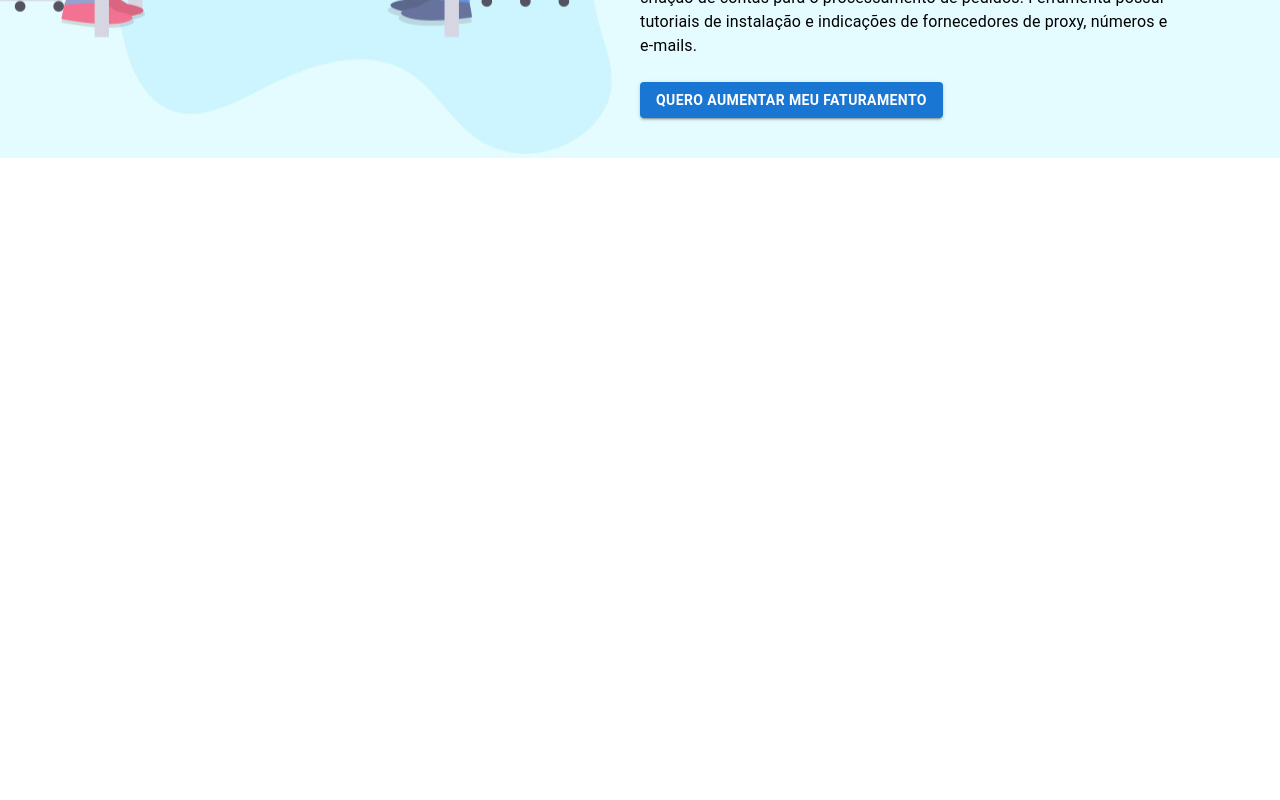
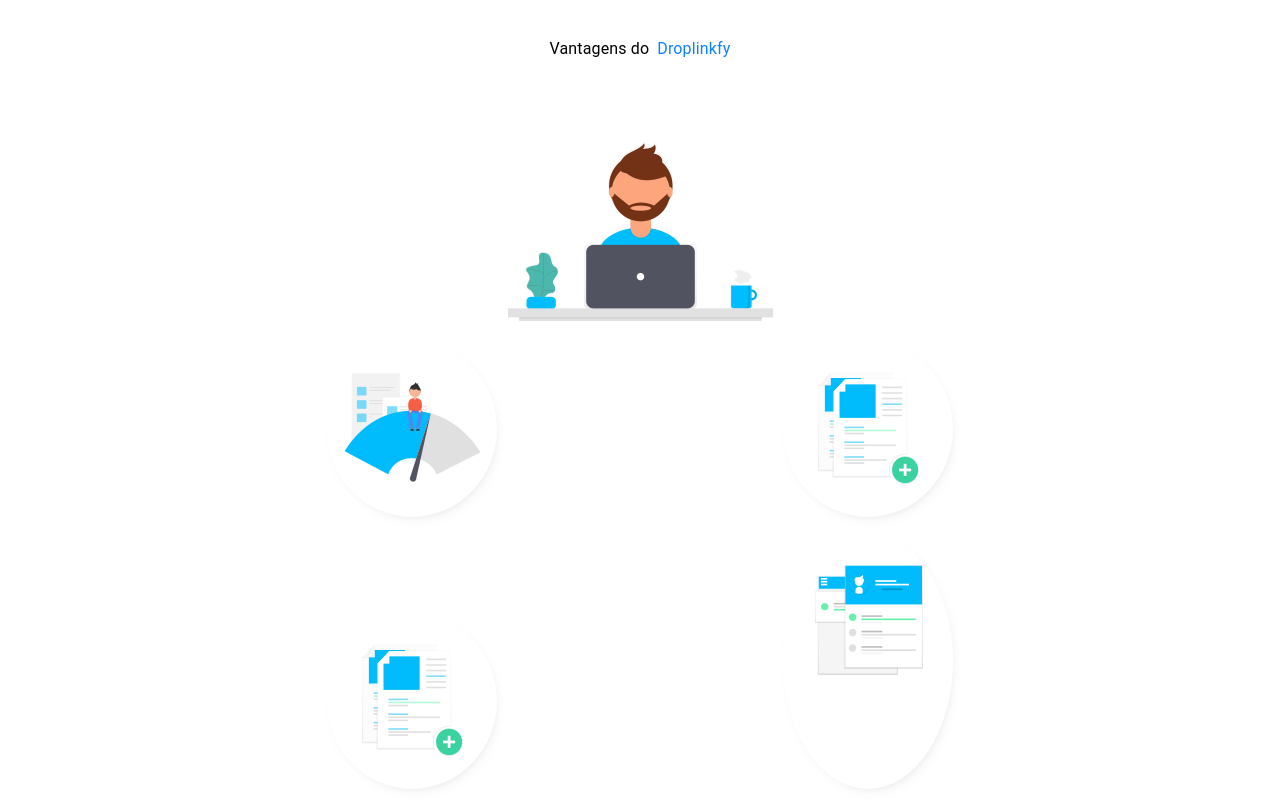
Before and after one commit to lucca-rodrigues/DropLinkFy-Front, a Next.js app: page / in a window 1280 px wide. Shown: the part 2900-3700 px from the top of the page. Before the commit the page ends 3058 px from the top, so only its background shows below. Built offline with nearby package versions, Linux system fonts and the light colour scheme.

Commit message:
feat: implement new configs from vantages section

```diff
--- a/src/components/headerPage/headerPage.module.css
+++ b/src/components/headerPage/headerPage.module.css
@@ -1,6 +1,7 @@
 .header{
   background-image: url("../../../public/images/bg_top.jpg");
   background-position: top;
+  background-repeat: no-repeat;
 }
 
 .header_menu{
@@ -25,20 +26,7 @@
   font-weight: 100;
 }
 
-.titleBlack{
-  color: #000;
-  font-weight: 300;
-  font-size: 45px;
-  font-family: dosis;
 
-
-}
-.titleBlue{
-  color: #0D82FF;
-  font-size: 45px;
-  font-weight: 700;
-  font-family: dosis;
-}
 
 .header_video{
   display: flex;
@@ -51,3 +39,9 @@
   align-items: center;
   justify-content: center;
 }
+
+.header_video_box{
+  display: flex;
+  align-items: center;
+  justify-content: center;
+}
--- a/src/components/headerPage/index.tsx
+++ b/src/components/headerPage/index.tsx
@@ -1,10 +1,13 @@
 import { Grid, Typography, Box } from "@mui/material";
+import Image from "next/image";
 import { ButtonPrimary } from "components/buttonPrimary";
 import { ButtonSecondary } from "components/buttonSecondary";
-import Image from "next/image";
-// import Logo from "assets/logo.png";
+
+import videoImg from "../../../public/images/video.png";
 import logo from "../../../public/images/logo.png";
+
 import styles from "./headerPage.module.css";
+import globalStyles from "../../styles/globals.module.css";
 
 function Header() {
   return (
@@ -44,16 +47,22 @@ function Header() {
         </Grid>
       </Grid>
       <Grid container className={styles.header_video} pt={10}>
-        <Grid item lg={12} md={12}>
+        <Grid item lg={12} md={12} justifyContent="center">
           <Box className={styles.header_video_title}>
-            <Typography variant="body1" className={styles.titleBlack} mr={1}>
+            <Typography
+              variant="body1"
+              className={globalStyles.titleBlack}
+              mr={1}
+            >
               Assista o vídeo até o final e veja
             </Typography>
-            <Typography variant="body1" className={styles.titleBlue}>
+            <Typography variant="body1" className={globalStyles.titleBlue}>
               Como Funciona
             </Typography>
           </Box>
-          video aqui
+          <Box className={styles.header_video_box}>
+            <Image src={videoImg} alt="logo.dropfy" />
+          </Box>
         </Grid>
       </Grid>
     </Grid>
--- /dev/null
+++ b/src/components/vantages/index.tsx
@@ -0,0 +1,91 @@
+import { Box, Grid, Typography } from "@mui/material";
+import Image from "next/image";
+import globalStyles from "../../styles/globals.module.css";
+import styles from "./vantages.module.css";
+
+import IconOne from "../../../public/images/icon-1.png";
+import IconTwo from "../../../public/images/icon-2.png";
+import IconTree from "../../../public/images/icon-4.png";
+import IconFour from "../../../public/images/icon-4.png";
+import IconFive from "../../../public/images/icon-5.png";
+
+function Vantages() {
+  return (
+    <Grid container className={styles.vantages_section} pb={10}>
+      <Grid item lg={12} mt={10} mb={10}>
+        <Box className={styles.vantages_section_title}>
+          <Typography
+            variant="body1"
+            className={globalStyles.titleBlack}
+            mr={1}
+          >
+            Vantagens do
+          </Typography>
+          <Typography variant="body1" className={globalStyles.titleBlue}>
+            Droplinkfy
+          </Typography>
+        </Box>
+      </Grid>
+      <Grid container spacing={2} className={styles.vantages_section_list}>
+        <Grid
+          item
+          lg={12}
+          md={12}
+          sm={12}
+          className={styles.vantages_section_list_item}
+        >
+          <Box>
+            <Image src={IconOne} alt="icon.1" />
+          </Box>
+        </Grid>
+        <Grid
+          item
+          lg={6}
+          md={6}
+          sm={6}
+          className={styles.vantages_section_list_item_content}
+        >
+          <Box>
+            <Image src={IconTwo} alt="icon.2" />
+          </Box>
+        </Grid>
+        <Grid
+          item
+          lg={6}
+          md={6}
+          sm={6}
+          className={styles.vantages_section_list_item_content}
+        >
+          <Box>
+            <Image src={IconTree} alt="icon.3" />
+          </Box>
+        </Grid>
+        <Grid
+          item
+          lg={6}
+          md={6}
+          sm={6}
+          className={styles.vantages_section_list_item_content}
+          mt={10}
+        >
+          <Box>
+            <Image src={IconFour} alt="icon.4" />
+          </Box>
+        </Grid>
+        <Grid
+          item
+          lg={6}
+          md={6}
+          sm={6}
+          className={styles.vantages_section_list_item_content}
+        >
+          <Box>
+            <Image src={IconFive} alt="icon.5" />
+          </Box>
+        </Grid>
+      </Grid>
+    </Grid>
+  );
+}
+
+export { Vantages };
--- /dev/null
+++ b/src/components/vantages/vantages.module.css
@@ -0,0 +1,30 @@
+.vantages_section {
+    display: flex;
+    margin: 0 auto;
+    max-width: 70%;
+}
+
+.vantages_section_title{
+    display: flex;
+    justify-content: center;
+}
+
+.vantages_section_list_item{
+    display: flex;
+    justify-content: center;
+    margin: 0 auto;
+    max-width: 70%;
+}
+
+.vantages_section_list_item_content{
+    display: flex;
+    justify-content: center;
+    margin: 0 auto;
+    /* max-width: 80%; */
+}
+
+.vantages_section_list_item_content > div{
+    border-radius: 100%;
+    background: #fff;
+    box-shadow: 3px 5px 16px -11px #00000042;
+}
--- a/src/pages/index.tsx
+++ b/src/pages/index.tsx
@@ -1,15 +1,16 @@
 import type { NextPage } from "next";
-import styles from "../styles/Home.module.css";
-import { Button, Grid, Typography } from "@mui/material";
-import { Box } from "@mui/system";
-import benefits from "mocks/benefits.json";
+import { Grid } from "@mui/material";
 import { Benefits } from "components/benefits";
 import { Header } from "components/headerPage";
+import { Vantages } from "components/vantages";
+
+import benefits from "mocks/benefits.json";
 
 const Home: NextPage = () => {
   return (
     <Grid container pt={5}>
       <Header />
+      <Vantages />
       <Benefits
         benefitsData={benefits?.data}
         observationData={benefits?.observation}
--- /dev/null
+++ b/src/styles/globals.module.css
@@ -0,0 +1,14 @@
+.titleBlack{
+    color: #000;
+    font-weight: 300;
+    font-size: 45px;
+    font-family: dosis;
+
+
+  }
+  .titleBlue{
+    color: #0D82FF;
+    font-size: 45px;
+    font-weight: 700;
+    font-family: dosis;
+  }
```
Also changed, not shown: public/images/video.png (added).
